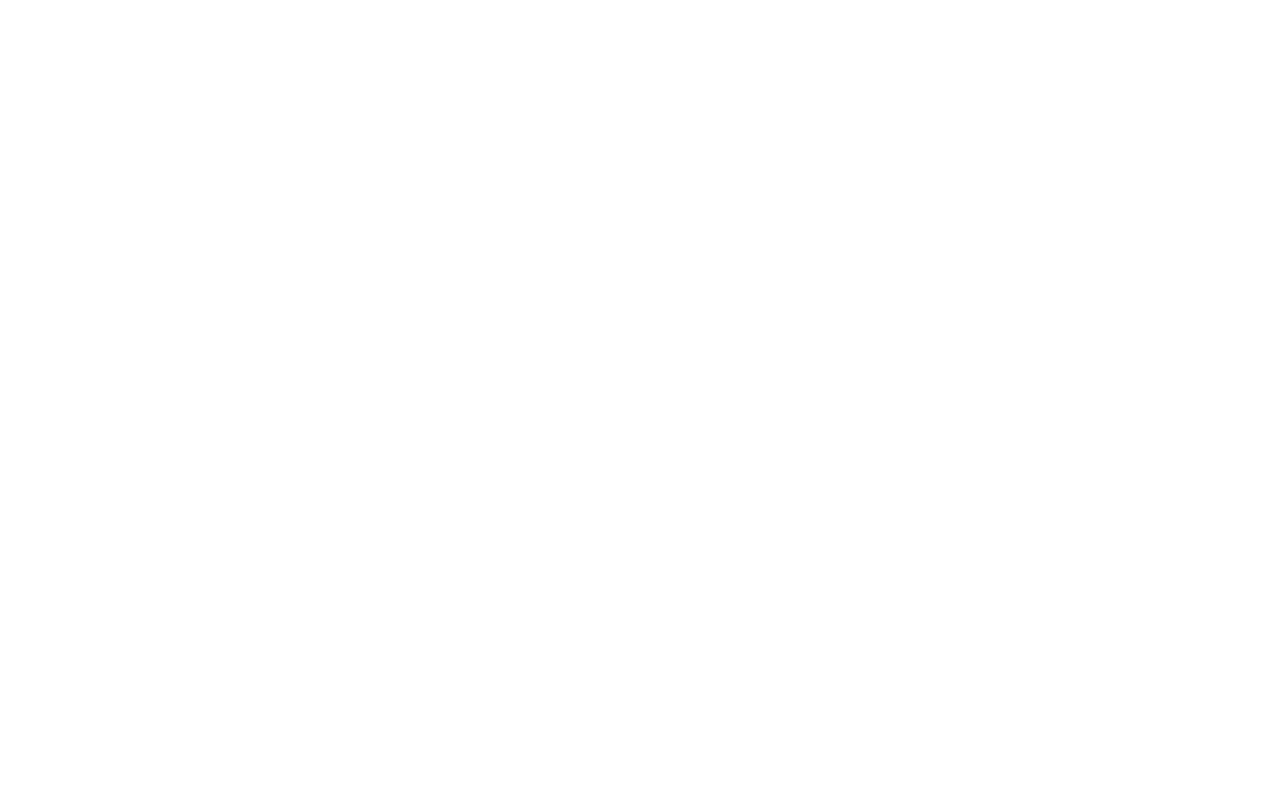
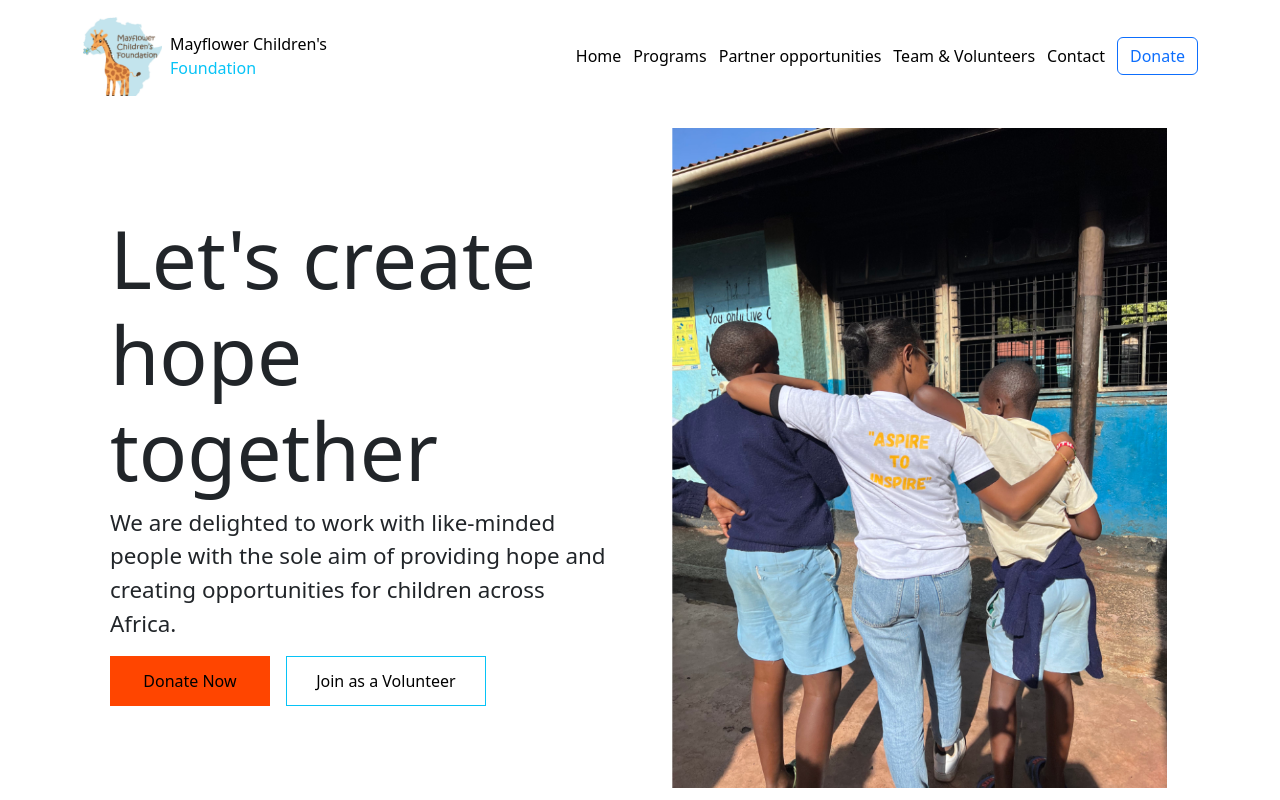
Before and after one commit to Nabanji/Mayflower, a React (Vite) app: page /partner-opportunities in a window 1280 px wide. Before the commit this address had no page. Built offline with nearby package versions, Linux system fonts and the light colour scheme.

Commit message:
Partner opportunities homepage done

```diff
--- a/src/App.jsx
+++ b/src/App.jsx
@@ -1,6 +1,7 @@
 import { BrowserRouter, Routes, Route } from 'react-router-dom';
 import Homepage from './Pages/Homepage/Homepage';
 import Programs from './Pages/Programs/Programs';
+import Partner from './Pages/Partner/Partner';
 
 export default function App() {
 
@@ -10,6 +11,7 @@ export default function App() {
         <Routes>
           <Route path='/' element={<Homepage/>}></Route>
           <Route path='/programs' element={<Programs/>}></Route>
+          <Route path='/partner-opportunities' element={<Partner />}></Route>
         </Routes>
       </BrowserRouter>
     </div>
--- a/src/Pages/Homepage/Homepage.jsx
+++ b/src/Pages/Homepage/Homepage.jsx
@@ -18,7 +18,7 @@ export default function Homepage() {
           duration: 1500, // Animation duration in milliseconds
           once: true, // Whether animation should happen only once
         });
-      }, []);
+    }, []);
 
     return (
         <>
--- /dev/null
+++ b/src/Pages/Partner/Partner.css
@@ -0,0 +1,63 @@
+* {
+    margin: 0;
+    padding: 0;
+    box-sizing: border-box;
+    outline: none;
+}
+
+.partner-intro {
+    height: calc(100vh - 140px);
+}
+
+.partner-heading,
+.partner-image {
+    width: 45%;
+}
+
+.partner-heading {
+    height: 100%;
+}
+
+.partner-heading h1 {
+    font-size: 5rem;
+}
+
+.partner-heading p {
+    font-size: 1.4rem;
+}
+
+.partner-btns button {
+    background: none;
+    border: none;
+    padding: 12px 22px;
+    cursor: pointer;
+    transition: .6s all ease;
+}
+
+.partner-btns .donate-btn {
+    width: 160px;
+    background-color: orangered;
+    border: 1px solid orangered;
+}
+
+.partner-btns .volunteer-btn {
+    width: 200px;
+    border: 1px solid #07c3f6;
+}
+
+.partner-btns .donate-btn:hover {
+    background: none;
+}
+
+.partner-btns .volunteer-btn:hover {
+    background: none;
+    background: #07c3f6;
+}
+
+.partner-image {
+    height: 100%;
+}
+
+.partner-image img {
+    height: 100%;
+}
--- /dev/null
+++ b/src/Pages/Partner/Partner.jsx
@@ -0,0 +1,37 @@
+import { useEffect } from 'react';
+import './Partner.css'
+import Navbar from '../../components/Navbar/Navbar';
+import PartnerImage from '../../assets/about.png';
+
+import AOS from "aos";
+import "aos/dist/aos.css";
+
+export default function Partner() {
+
+    useEffect(() => {
+            AOS.init({
+              duration: 1500, // Animation duration in milliseconds
+              once: true, // Whether animation should happen only once
+            });
+    }, []);
+
+    return (
+        <>
+            <Navbar />
+            <section className='container d-flex justify-content-around mt-4 partner-intro'>
+                <div className='d-flex flex-column justify-content-center partner-heading' data-aos='fade-right'>
+                    <h1>Let's create hope together</h1>
+                    <p>We are delighted to work with like-minded people with the sole aim of providing hope and creating opportunities for children across Africa.
+                    </p>
+                    <div className="partner-btns d-flex gap-3">
+                        <button className='donate-btn'>Donate Now</button>
+                        <button className='volunteer-btn'>Join as a Volunteer</button>
+                    </div>
+                </div>
+                <div className='partner-image d-flex align-items-center justify-content-center' data-aos='fade-left'>
+                    <img src={PartnerImage} alt="Partner Image" />
+                </div>
+            </section>
+        </>
+    )
+}
--- a/src/components/Footer/Footer.jsx
+++ b/src/components/Footer/Footer.jsx
@@ -20,9 +20,9 @@ export default function Footer() {
                 <div className="links">
                     <h1 className='fs-4'>Links</h1>
                     <ul>
-                        <li><a href="#">Home</a></li>
-                        <li><a href="#">Programs</a></li>
-                        <li><a href="#">Partner program</a></li>
+                        <li><a href="/">Home</a></li>
+                        <li><a href="/programs">Programs</a></li>
+                        <li><a href="/partner-opportunities">Partner program</a></li>
                         <li><a href="#">Teams & Volunteers</a></li>
                         <li><a href="#">Contact</a></li>
                     </ul>
--- a/src/components/Navbar/Navbar.jsx
+++ b/src/components/Navbar/Navbar.jsx
@@ -24,7 +24,7 @@ export default function Navbar() {
                     <ul className="nav-links">
                         <li className='nav-link'><a href="/">Home</a></li>
                         <li className='nav-link'><a href="/programs">Programs</a></li>
-                        <li className='nav-link'><a href="#">Partner opportunities</a></li>
+                        <li className='nav-link'><a href="/partner-opportunities">Partner opportunities</a></li>
                         <li className='nav-link'><a href="#">Team & Volunteers</a></li>
                         <li className='nav-link'><a href="#">Contact</a></li>
                         <li><button className="btn btn-outline-primary">Donate</button></li>
@@ -38,7 +38,7 @@ export default function Navbar() {
                     <ul>
                         <li className='nav-link'><a href="/">Home</a></li>
                         <li className='nav-link'><a href="/programs">Programs</a></li>
-                        <li className='nav-link'><a href="#">Partner opportunities</a></li>
+                        <li className='nav-link'><a href="/partner-opportunities">Partner opportunities</a></li>
                         <li className='nav-link'><a href="#">Team & Volunteers</a></li>
                         <li className='nav-link'><a href="#">Contact</a></li>
                         <li><button className="btn btn-outline-primary">Donate</button></li>
```
